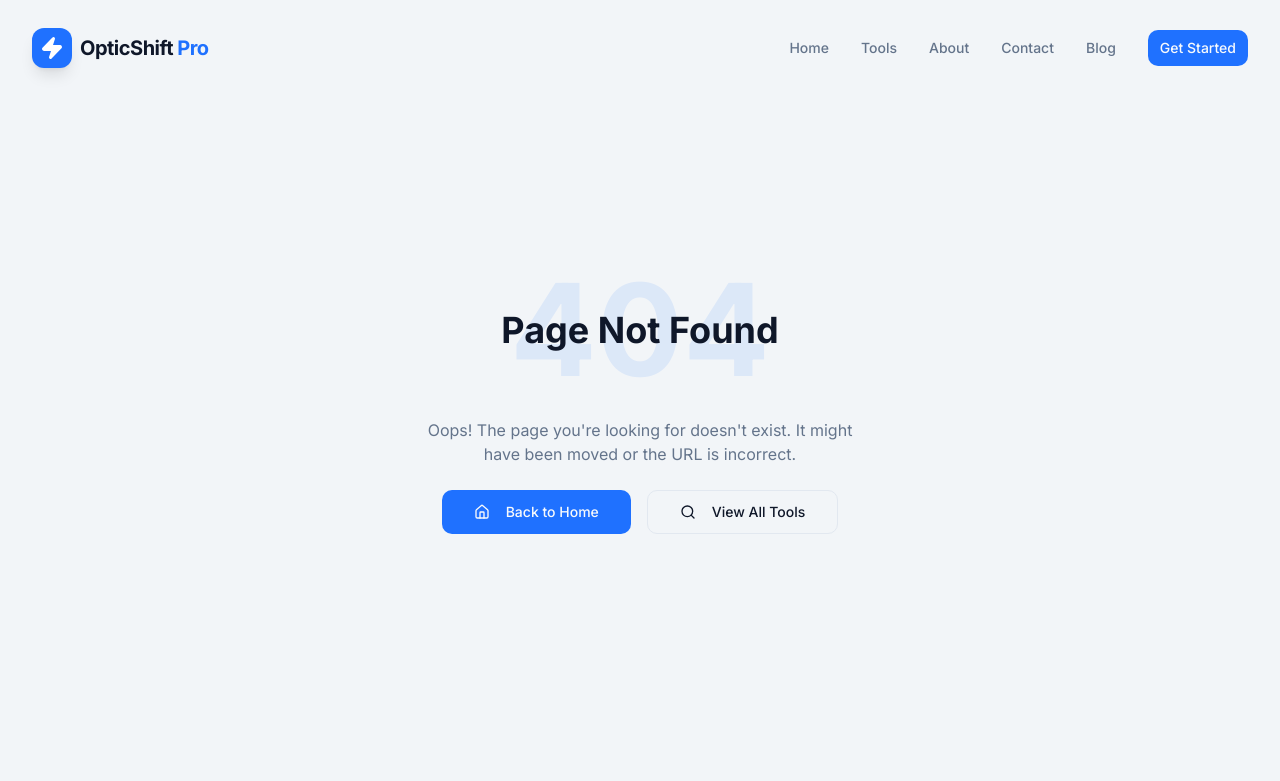
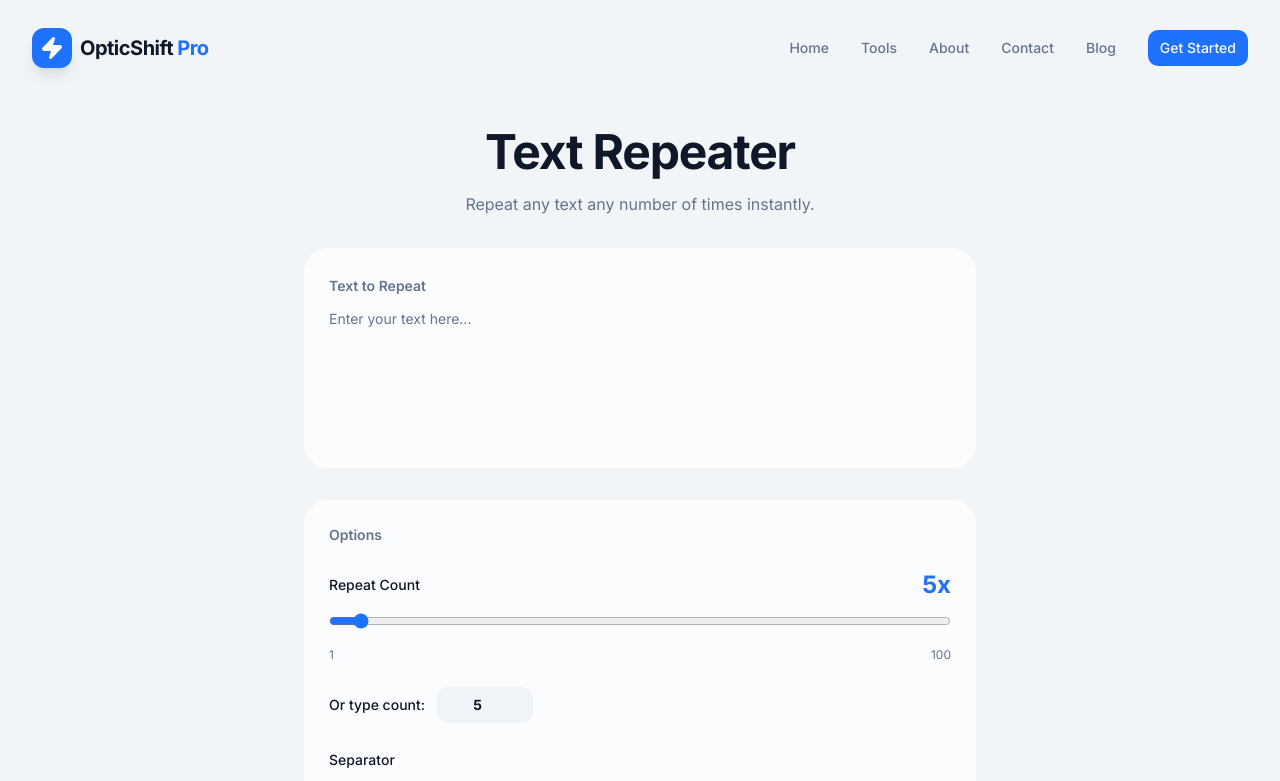
Before and after one commit to surajkumar122024-star/ok01, a Next.js app: page /tools/text-repeater in a window 1280 px wide. Before the commit this address had no page. Shown: the top 781 px of the page. Built offline with nearby package versions, Linux system fonts and the light colour scheme.

Commit message:
Add TextRepeaterPage component with metadata

```diff
--- /dev/null
+++ b/src/app/tools/text-repeater/page.tsx
@@ -0,0 +1,10 @@
+import TextRepeaterClient from './TextRepeaterClient'
+
+export const metadata = {
+  title: 'Text Repeater — OpticShift Pro',
+  description: 'Repeat any text any number of times with custom separators. Free and instant.',
+}
+
+export default function TextRepeaterPage() {
+  return <TextRepeaterClient />
+}
```
